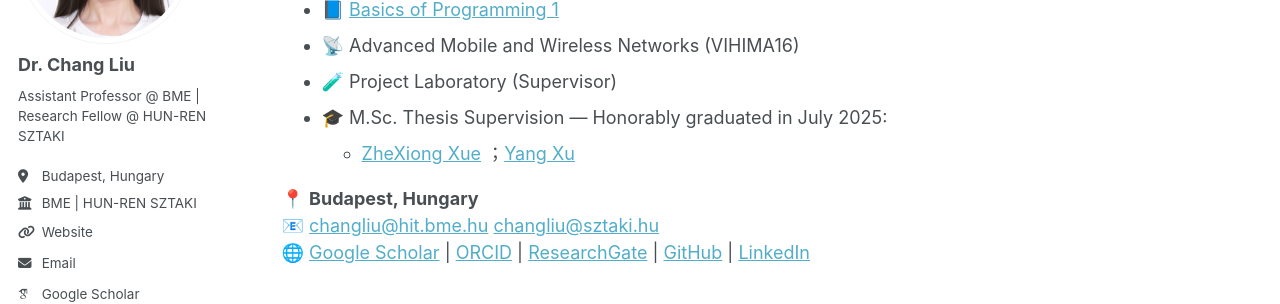
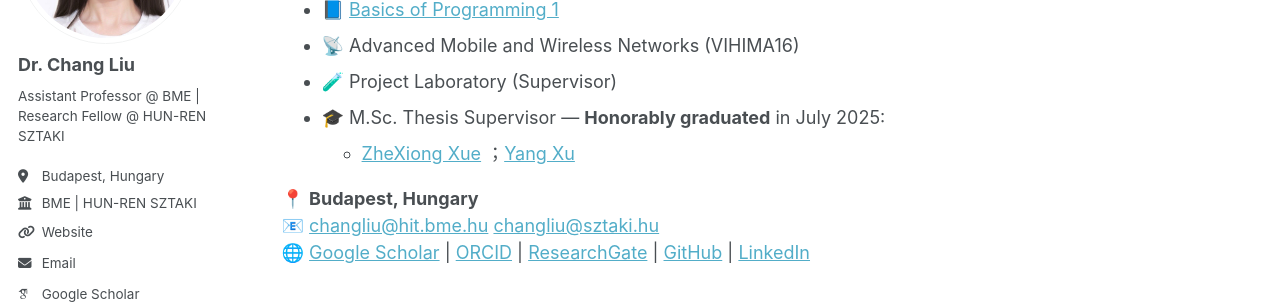
Before and after one commit to ChangLiu-bp/changliu-bp.github.io, a Jekyll site: the page built from _pages/about.md, in a window 1280 px wide and 900 px high, scrolled down 1801 px. Shown: the part 230-534 px from the top of the window. Built offline with Jekyll 4.4.1, drawn with Linux system fonts in a browser that asks for light colours; some web fonts are replaced; a script that is not in the unit is left out.

Commit message:
Update about.md

```diff
--- a/_pages/about.md
+++ b/_pages/about.md
@@ -53,7 +53,7 @@ I teach and supervise the following courses and projects:
 - 📘 [Basics of Programming 1](https://www.eet.bme.hu/~nemeth/index/)
 - 📡 Advanced Mobile and Wireless Networks (VIHIMA16)
 - 🧪 Project Laboratory (Supervisor)
-- 🎓 M.Sc. Thesis Supervision — Honorably graduated in July 2025:
+- 🎓 M.Sc. Thesis Supervisor — **Honorably graduated** in July 2025:
   - [ZheXiong Xue](https://scholar.google.com.hk/citations?user=_IlWDnEBVQ8C&hl=en&oi=sra)
   ；[Yang Xu](https://www.linkedin.com/in/ACoAAC-RGo0BIWqD0xU_9FITUvjoiq2-WzVfog8/)
 
```
